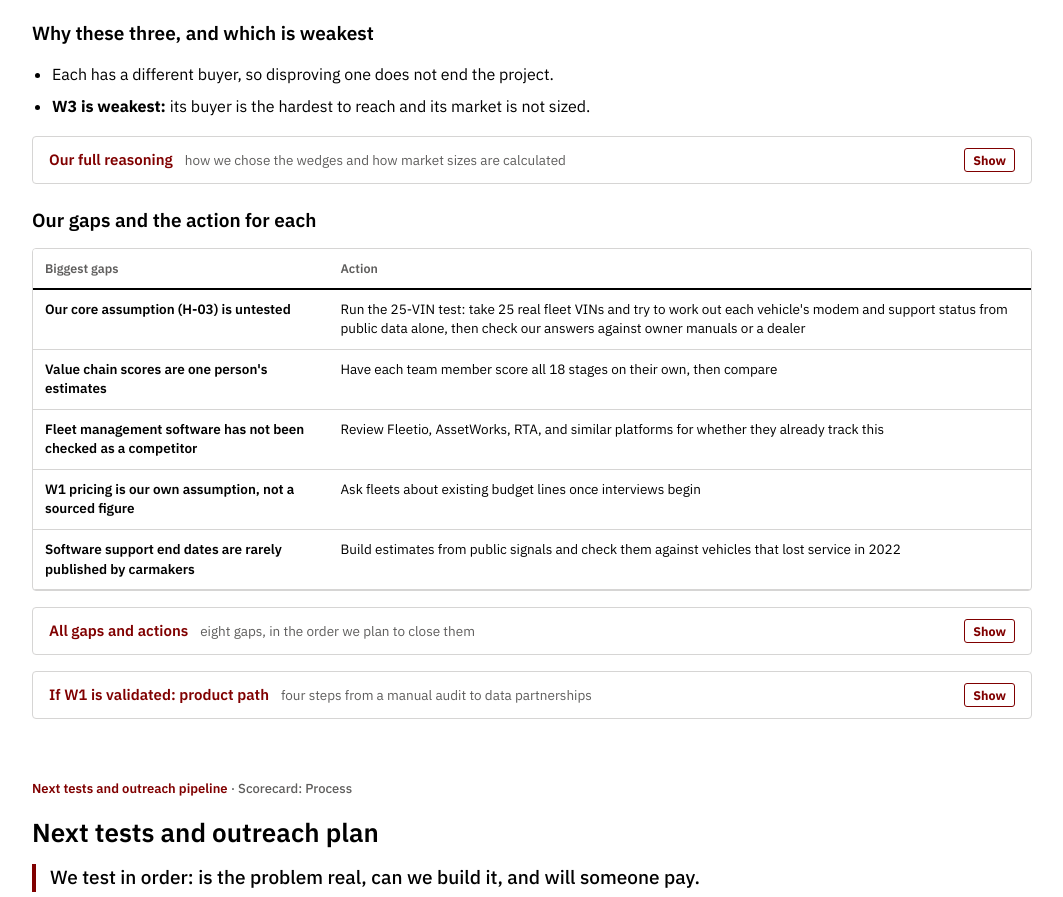
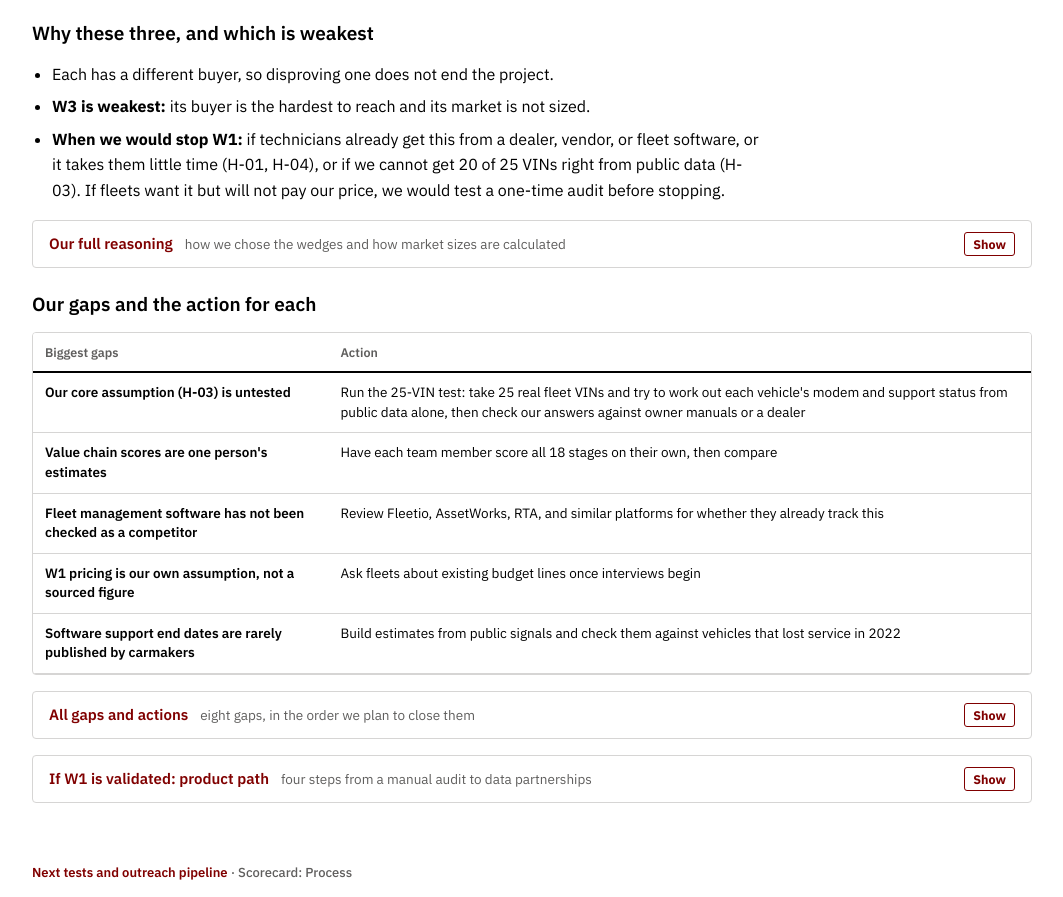
Before and after one commit to Josh-IP2/ECOCAR_PIT_portfolio, a plain HTML site: page index.html in a window 1280 px wide. Shown: the part 8148-9045 px from the top of the page, without its empty margins (108-1171 px from the left). Drawn offline with Linux system fonts and the light colour scheme.

Commit message:
Add a short kill criterion for W1
States what results would make the team stop W1, so reviewers can see
the wedge is being tested rather than defended.

Co-Authored-By: Claude Opus 5.5 <noreply@anthropic.com>
Claude-Session: https://claude.ai/code/session_01F6UHv1vEGxAMvx2WE1Tpip

```diff
--- a/index.html
+++ b/index.html
@@ -761,6 +761,7 @@ details.more>.in{padding:14px 16px 18px;display:grid;gap:14px}
   <ul class="brief">
     <li>Each has a different buyer, so disproving one does not end the project.</li>
     <li><b>W3 is weakest:</b> its buyer is the hardest to reach and its market is not sized.</li>
+    <li><b>When we would stop W1:</b> if technicians already get this from a dealer, vendor, or fleet software, or it takes them little time (H-01, H-04), or if we cannot get 20 of 25 VINs right from public data (H-03). If fleets want it but will not pay our price, we would test a one-time audit before stopping.</li>
   </ul>
   <details class="more"><summary><b>Our full reasoning</b> <span>how we chose the wedges and how market sizes are calculated</span></summary><div class="in">
 <p>Each wedge is written as a claim that could be proven false, along with the test that would decide it. Market sizes are calculated bottom-up from cited counts and from prices that we have labeled as our own assumptions.</p>
```
